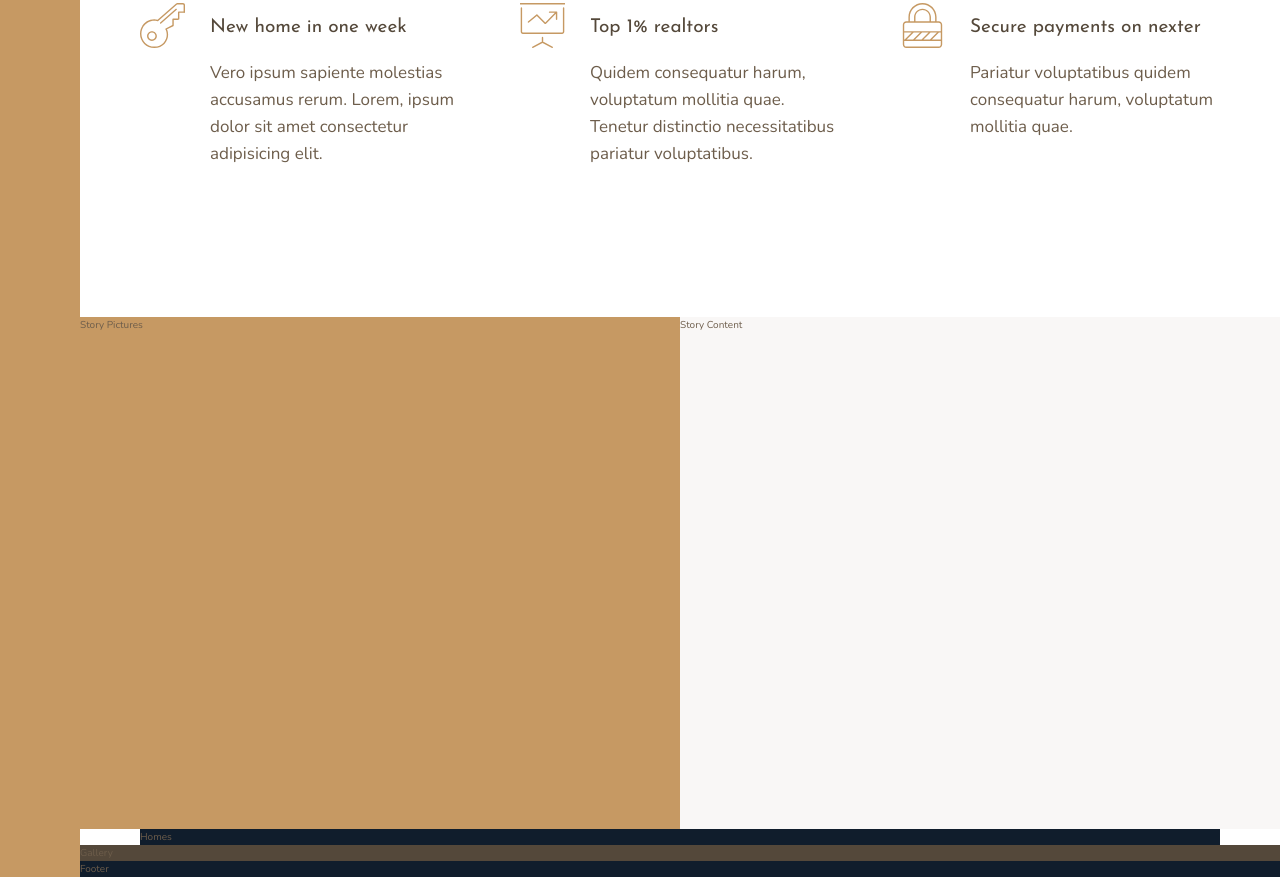
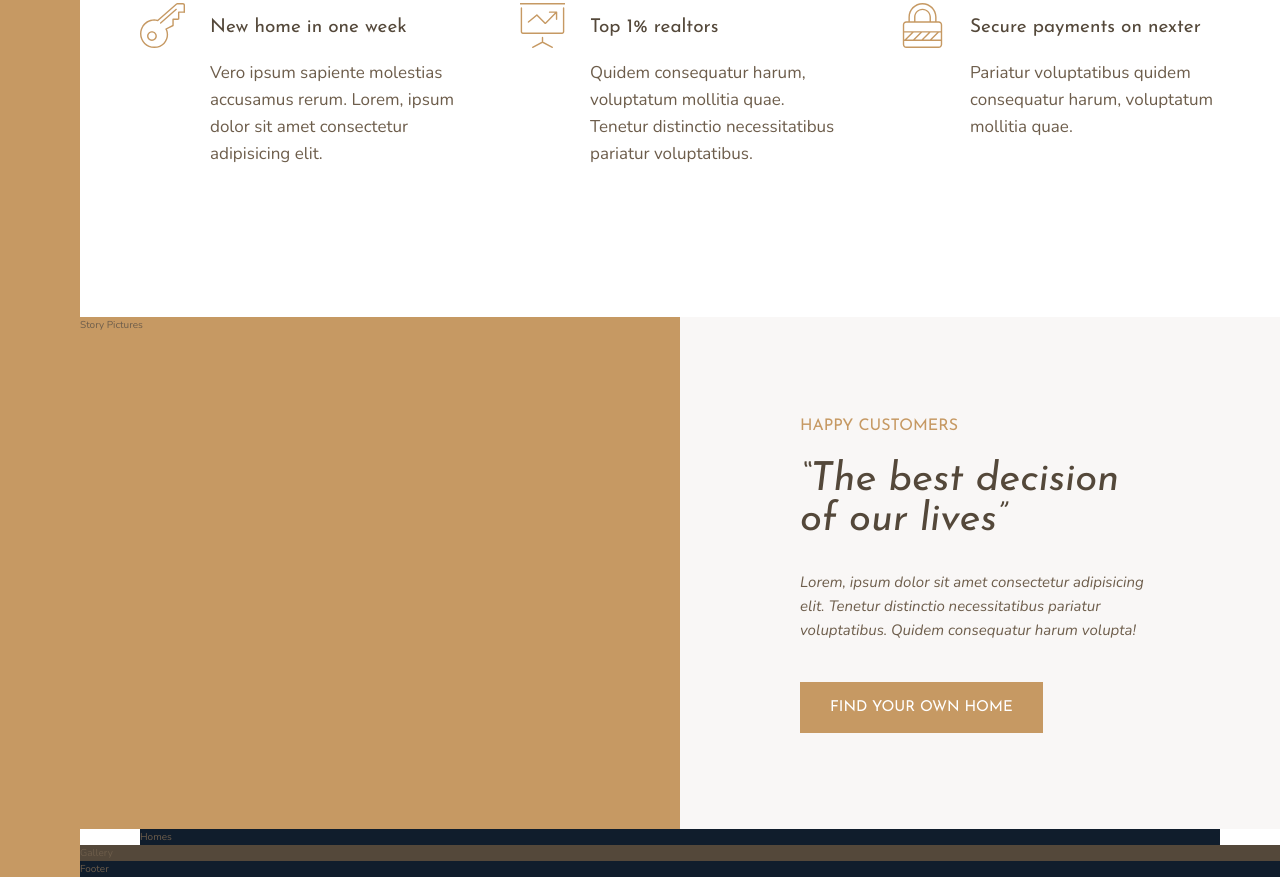
Before and after one commit to chrisrudge2002/sass-nexter, a website: page index.html in a window 1280 px wide. Shown: the part 991-1868 px from the top of the page. Drawn offline with nearby package versions, Linux system fonts and the light colour scheme.

Commit message:
Implement story content section

```diff
--- a/index.html
+++ b/index.html
@@ -24,6 +24,7 @@
             Realtors
         </div>
 
+        <!-- Features Section -->
         <section class="features">
             <div class="feature">
                 <svg class="feature__icon">
@@ -87,12 +88,18 @@
 
         </section>
 
+        <!-- Story Section -->
         <div class="story__pictures">
             Story Pictures
         </div>
 
         <div class="story__content">
-            Story Content
+            <h3 class="heading-3 mb-sm">Happy Customers</h3>
+            <h2 class="heading-2 heading-2--dark mb-md">&ldquo;The best decision of our lives&rdquo;</h2>
+            <p class="story__text">
+                Lorem, ipsum dolor sit amet consectetur adipisicing elit. Tenetur distinctio necessitatibus pariatur voluptatibus. Quidem consequatur harum volupta!
+            </p>
+            <button class="btn">Find your own home</button>
         </div>
 
         <section class="homes">
--- a/sass/_story.scss
+++ b/sass/_story.scss
@@ -1,5 +1,4 @@
 .story {
-
 
     &__pictures {
         background-color: $colour-primary;
@@ -7,7 +6,18 @@
     }
 
     &__content {
+        align-items: flex-start;
         background-color: $colour-grey-light-1;
-        grid-column: col-start 5 / full-end
+        display: flex;
+        flex-direction: column;
+        grid-column: col-start 5 / full-end;
+        justify-content: center;
+        padding: 6rem 12rem;
+    }
+
+    &__text {
+        font-size: 1.5rem;
+        font-style: italic;
+        margin-bottom: 4rem;
     }
 }
--- a/sass/_typography.scss
+++ b/sass/_typography.scss
@@ -9,10 +9,19 @@
 
 .heading-2 {
     @extend %heading;
+    font-size: 4rem;
+    font-style: italic;
+    line-height: 1;
+
+    &--light { color: $colour-grey-light-1; }
+    &--dark { color: $colour-grey-dark-1; }
 }
 
 .heading-3 {
     @extend %heading;
+    color: $colour-primary;
+    font-size: 1.6rem;
+    text-transform: uppercase;
 }
 
 .heading-4 {
@@ -22,3 +31,25 @@
     &--light { color: $colour-grey-light-1; }
     &--dark { color: $colour-grey-dark-1; }
 }
+
+.btn {
+    background-color: $colour-primary;
+    border: none;
+    border-radius: 0;
+    color: white;
+    cursor: pointer;
+    font-family: $font-display;
+    font-size: 1.5rem;
+    padding: 1.8rem 3rem;
+    text-transform: uppercase;
+    transition: all .2s;
+
+    &:hover {
+        background-color: $colour-primary-dark;
+    }
+}
+
+.mb-sm { margin-bottom: 2rem; }
+.mb-md { margin-bottom: 3rem; }
+.mb-lg { margin-bottom: 4rem; }
+.mb-hg { margin-bottom: 8rem; }
```
Also changed, not shown: css/style.min.css.
